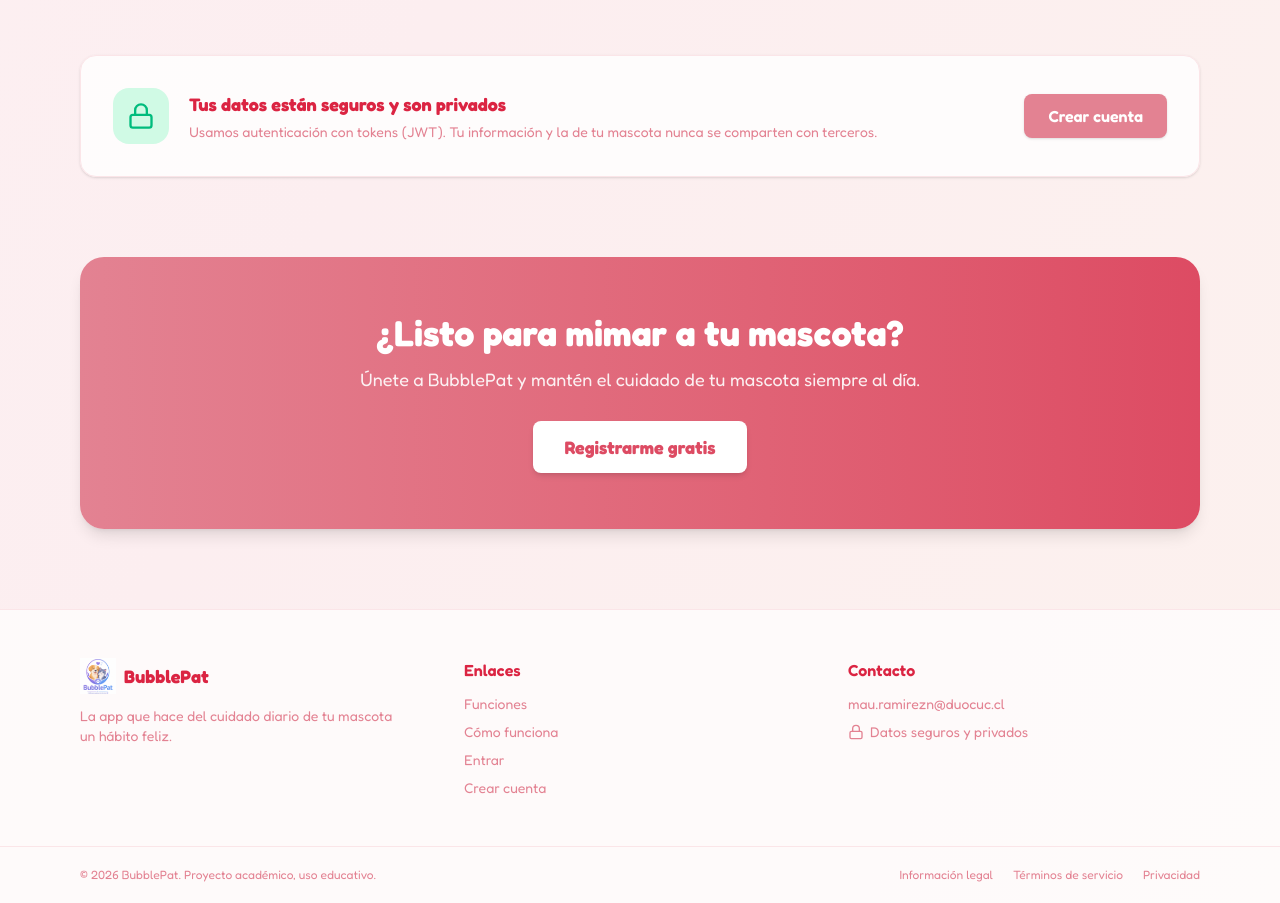
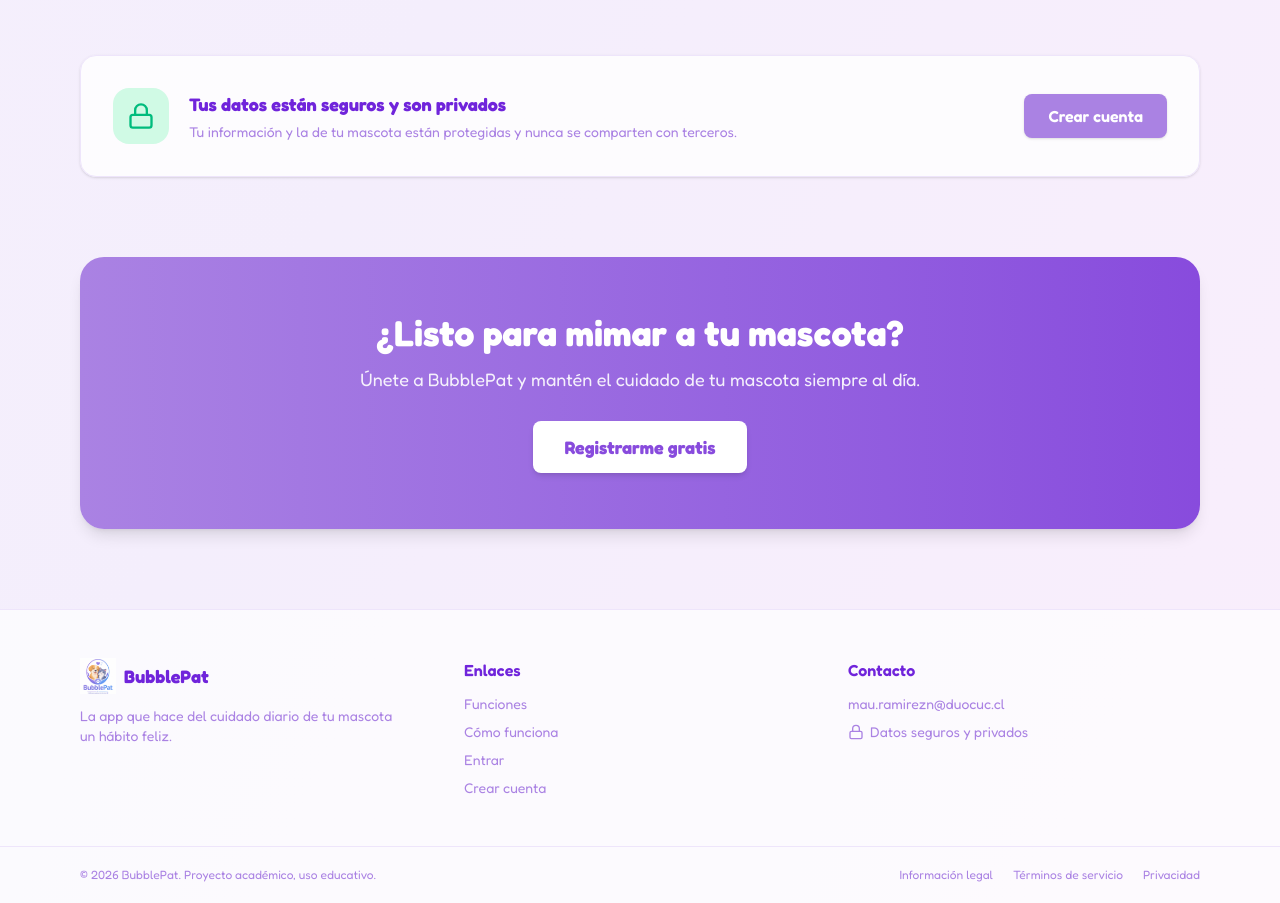
Before and after one commit to MAIauuwu/Proyecto_bubblePat, a React (Vite) app in the folder frontend/: page / in a window 1280 px wide. Shown: the part 1700-2603 px from the top of the page. Built offline with nearby package versions, Linux system fonts and the light colour scheme; no server answers.

Commit message:
feat: tema lavanda pastel y texto de seguridad sin jerga tecnica

```diff
--- a/frontend/src/context/AuthContext.jsx
+++ b/frontend/src/context/AuthContext.jsx
@@ -25,7 +25,7 @@
     localStorage.setItem('userName', data.name);
     localStorage.setItem('userEmail', data.email);
     setUser({ token: data.token, name: data.name, email: data.email });
-    applyHue(data.themeHue != null ? data.themeHue : 350);
+    applyHue(data.themeHue != null ? data.themeHue : 265);
   };
 
   const login = async (email, password) => {
--- a/frontend/src/context/ThemeContext.jsx
+++ b/frontend/src/context/ThemeContext.jsx
@@ -34,7 +34,7 @@
 export function ThemeProvider({ children }) {
   const [hue, setHueState] = useState(() => {
     const saved = localStorage.getItem('bp_hue');
-    return saved !== null ? Number(saved) : 350; // Rosa por defecto
+    return saved !== null ? Number(saved) : 265; // Lavanda por defecto
   });
 
   useEffect(() => {
--- a/frontend/src/pages/Landing.jsx
+++ b/frontend/src/pages/Landing.jsx
@@ -191,7 +191,7 @@
           </div>
           <div className="flex-1 text-center sm:text-left">
             <h3 className="text-lg font-bold text-rose-500">Tus datos están seguros y son privados</h3>
-            <p className="text-rose-300 text-sm mt-1">Usamos autenticación con tokens (JWT). Tu información y la de tu mascota nunca se comparten con terceros.</p>
+            <p className="text-rose-300 text-sm mt-1">Tu información y la de tu mascota están protegidas y nunca se comparten con terceros.</p>
           </div>
           {!authed && (
             <Link to="/register" className="bg-rose-300 text-white px-6 py-2.5 rounded-lg hover:bg-rose-400 transition font-semibold shadow-sm whitespace-nowrap">Crear cuenta</Link>
```
